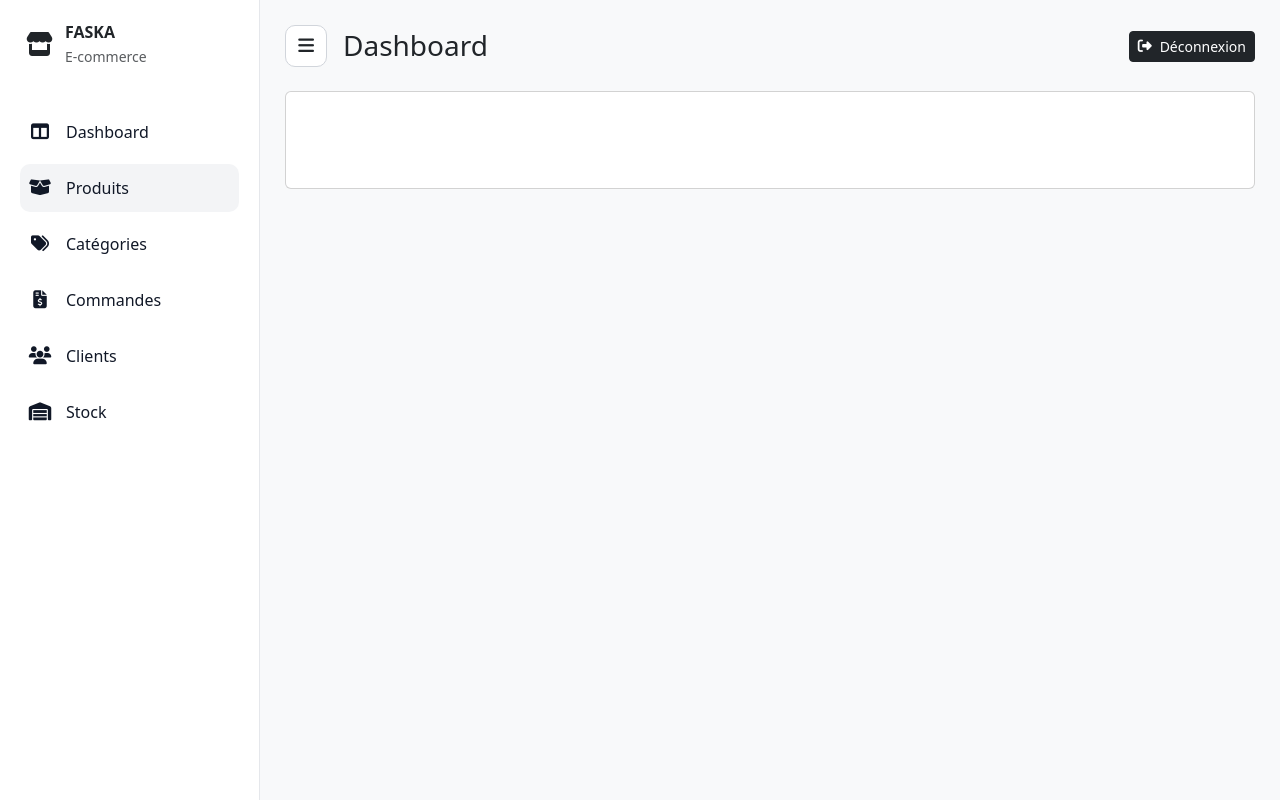
After one commit to HichamFaska/e-commerce-APP, a PHP site: page /app/resources/views/admin/layout/main.php in a window 1280 px wide. The commit adds this page. Run offline with PHP 8.4, Linux system fonts and the light colour scheme.

Commit message:
Ajout du layout la section administration, styles et scripts

```diff
--- a/app/Services/CartService.php
+++ b/app/Services/CartService.php
@@ -1,7 +1,5 @@
 <?php
     namespace App\Services;
-
-use App\Models\Produit;
 
     class CartService{
         public static function get():array{
--- /dev/null
+++ b/app/resources/views/admin/layout/main.php
@@ -0,0 +1,75 @@
+<!DOCTYPE html>
+<html lang="fr">
+<head>
+    <meta charset="UTF-8">
+    <title><?= $titre ?? "Dashboard"; ?></title>
+    <link href="https://cdn.jsdelivr.net/npm/bootstrap@5.3.2/dist/css/bootstrap.min.css" rel="stylesheet">
+    <link href="https://cdnjs.cloudflare.com/ajax/libs/font-awesome/6.5.1/css/all.min.css" rel="stylesheet">
+    <link rel="stylesheet" href="/assets/css/adminLayoutStyle.css">
+</head>
+<body>
+    <aside class="sidebar" id="sidebar">
+        <div class="brand" >
+            <i class="fa-solid fa-store"></i>
+            <div class="brand-text">
+                <strong>FASKA</strong><br>
+                <small class="text-muted">E-commerce</small>
+            </div>
+        </div>
+
+        <nav>
+            <a href="/admin/dashboard" class="nav-link">
+                <i class="fa-solid fa-table-columns"></i>
+                <span class="nav-text">Dashboard</span>
+            </a>
+
+            <a href="/admin/products" class="nav-link active">
+                <i class="fa-solid fa-box-open"></i>
+                <span class="nav-text">Produits</span>
+            </a>
+
+            <a href="/admin/categories" class="nav-link">
+                <i class="fa-solid fa-tags"></i>
+                <span class="nav-text">Catégories</span>
+            </a>
+
+            <a href="/admin/orders" class="nav-link">
+                <i class="fa-solid fa-file-invoice-dollar"></i>
+                <span class="nav-text">Commandes</span>
+            </a>
+
+            <a href="/admin/customers" class="nav-link">
+                <i class="fa-solid fa-users"></i>
+                <span class="nav-text">Clients</span>
+            </a>
+
+            <a href="/admin/stocks" class="nav-link">
+                <i class="fa-solid fa-warehouse"></i>
+                <span class="nav-text">Stock</span>
+            </a>
+        </nav>
+    </aside>
+
+
+    <main class="main" id="main">
+        <div class="d-flex align-items-center justify-content-between mb-4">
+            <div class="d-flex align-items-center gap-3">
+                <div class="toggle-btn" id="toggleBtn">
+                    <i class="fa-solid fa-bars"></i>
+                </div>
+                <h3 class="mb-0">Dashboard</h3>
+            </div>
+            <a href="/logout" class="btn btn-dark btn-sm d-flex align-items-center gap-2">
+                <i class="fa-solid fa-right-from-bracket"></i>
+                <span>Déconnexion</span>
+            </a>
+        </div>
+
+        <div class="card p-5">
+            <?= $content ?? '' ?>
+        </div>
+    </main>
+
+<script src = "/assets/js/mainAdmin.js"></script>
+</body>
+</html>
--- a/routes/web.php
+++ b/routes/web.php
@@ -22,9 +22,9 @@
     Route::post('/cart/update', [CartController::class, 'update']);
 
     Route::get('/admin/dashboard', function (){
-        echo "c'est la partie administration 😁";
+
     },[function (){ return new RoleMiddleware('admin');}]);
 
-    Route::get('/admin/produit', function (){
-        echo "c'est la partie administration des produits 😁";
+    Route::get('/admin/products', function (){
+
     },[function (){ return new RoleMiddleware('admin');}]);
```
Also changed, not shown: public/assets/css/adminLayoutStyle.css (added), public/assets/js/mainAdmin.js (added).
